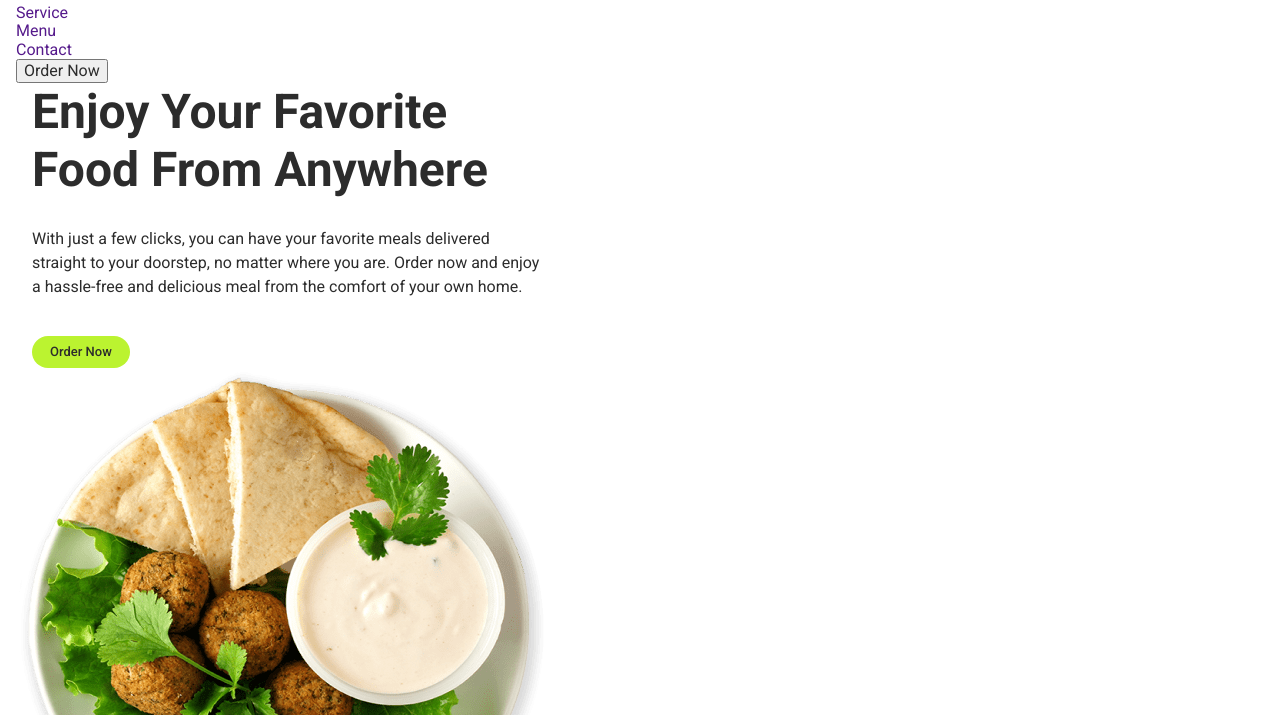
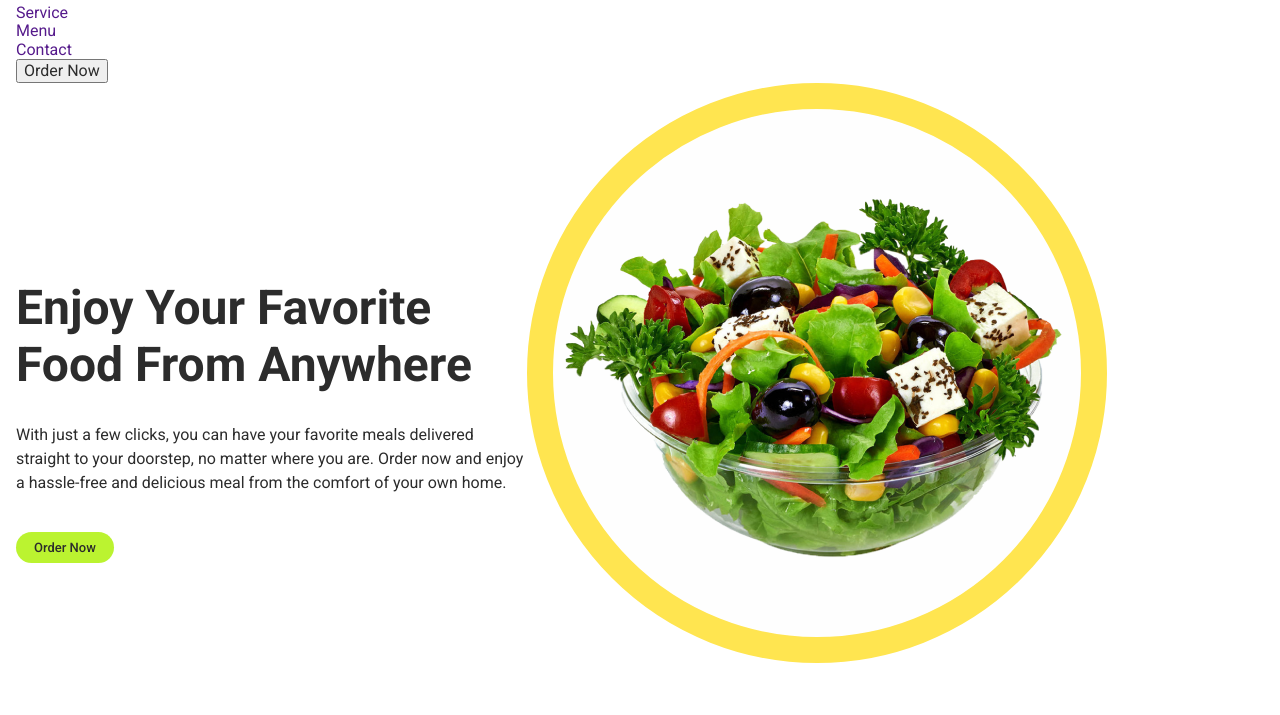
Before and after one commit to Hellwood1/foodsta-team-project, a plain HTML site: page index.html in a window 1280 px wide. Shown: the part 85-800 px from the top of the page. Drawn offline with nearby package versions, Linux system fonts and the light colour scheme.

Commit message:
Upd index.html and styles.css
1. огорнув елементи секції в діви.
2. Спробував безрезультатно, поки що, спозиціонувати контент.

```diff
--- a/css/styles.css
+++ b/css/styles.css
@@ -58,12 +58,20 @@ input {
 
 /****************************HERO SECTION. IHOR*******************************/
 
+.hero-container {
+  display: flex;
+  align-items: center;
+}
+
+.hero-description-wrap {
+}
+
 .hero-title {
   color: var(--Black, #2c2c2c);
   font-size: 48px;
   font-weight: 700;
   line-height: 1.2;
-  margin-left: 16px;
+  /* margin-left: 16px; */
   margin-bottom: 28px;
   width: 502px;
   height: 116px;
@@ -79,7 +87,7 @@ input {
   height: 69px;
   flex-shrink: 0;
   margin-bottom: 40px;
-  margin-left: 16px;
+  /* margin-left: 16px; */
 }
 
 .hero-btn {
@@ -95,7 +103,8 @@ input {
   border-radius: 30px;
   background-color: var(--light-green);
   border: none;
-  margin-left: 16px;
+  /* margin-left: 16px; */
+  transition: background-color var(--timing-function), border var(--timing-function);
 }
 
 .hero-btn:hover,
@@ -103,18 +112,27 @@ input {
   background-color: #ffe450;
 }
 
-.hero-img {
+.hero-img-container {
   border-radius: 580px;
   border: 26px solid var(--Yellow-main, #ffe550);
   background-color: var(--White, #fefefe);
-  max-width: 100%;
+  margin-bottom: 95px;
 }
+
+.hero-img {
+
+}
+
+
+
+/*/***************************HERO SECTION. IHOR*******************************/
 
 /* OFFERINGS-SECTION */
 .offerings-section {
   background-color: var(--yellow-main);
   padding: 167px 51px 124px 16px;
 }
+
 
 
 .offerings {
--- a/index.html
+++ b/index.html
@@ -55,24 +55,28 @@
       </section>
     </header>
     <main>
-
       <!-- HERO SECTION Ihor -->
       <section class="hero">
-        <div class="page-container">
+        <div class="page-container hero-container">
+          <div class="hero-description-wrap">
             <h1 class="hero-title">Enjoy Your Favorite Food From Anywhere</h1>
             <p class="hero-text">
               With just a few clicks, you can have your favorite meals delivered
               straight to your doorstep, no matter where you are. Order now and
-            enjoy a hassle-free and delicious meal from the comfort of your own
-            home.
+              enjoy a hassle-free and delicious meal from the comfort of your
+              own home.
             </p>
-          <button type="button" class="hero-btn">Order Now</button>
+            <button class="hero-btn" type="button">Order Now</button>
+          </div>
+          <d class="hero-img-container">
             <img
-            src="./images/food-dish-1.png"
-            alt="dish"
+              class="hero-img"
+              src="./images/hero-img.png"
+              alt="salad"
               width="528"
               height="528"
             />
+          </d>
         </div>
       </section>
 
```
Also changed, not shown: images/hero-img.png (added). Lines whose indentation alone changed are shown as unchanged.
